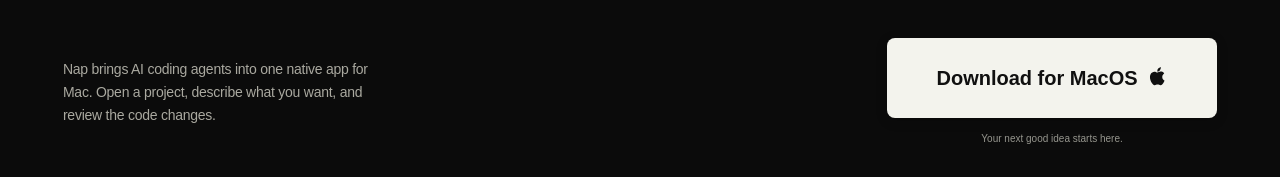
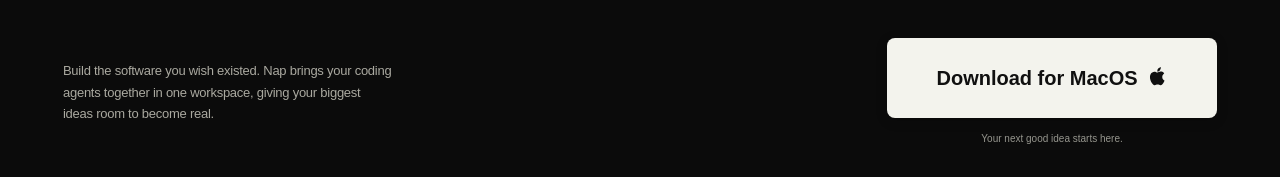
Before and after one commit to farzeenilyaszargar/Mandora, a Next.js app: page / in a window 1280 px wide. Shown: the part 432-609 px from the top of the page. Built offline with nearby package versions, Linux system fonts and the light colour scheme.

Commit message:
Refine hero vision and reduce description type size

```diff
--- a/app/contrast.css
+++ b/app/contrast.css
@@ -12,7 +12,7 @@
 .nap-copy h1 > span { display: block; white-space: nowrap; }
 .nap-copy h1 > span:last-child { text-align: right; margin-top: .025em; }
 .nap-hero-bottom { display: flex; justify-content: space-between; align-items: center; gap: 30px; margin: 42px 1% 0; }
-.nap-description { max-width: 330px; font-size: 14px; line-height: 1.65; letter-spacing: -.25px; color: #aaa9a0; }
+.nap-description { max-width: 330px; font-size: 13px; line-height: 1.65; letter-spacing: -.25px; color: #aaa9a0; }
 .nap-action { position: relative; z-index: 1; width: fit-content; flex-shrink: 0; }
 .nap-download { display: flex; align-items: center; justify-content: center; gap: 10px; padding: 25px 28px; width: 330px; border-radius: 8px; background: #f3f3ed; color: #101010 !important; font-size: 20px; font-weight: 600; box-shadow: 0 3px 12px #00000030; transition: background .2s, transform .2s; }
 .nap-download svg { width: 20px; height: 23px; transform: translateY(-2px); }
@@ -20,7 +20,7 @@
 .nap-download-note { font-size: 10px; margin-top: 13px; color: #96968e; text-align: center; }
 .contrast-page a:focus-visible { outline: 2px solid #ddd; outline-offset: 5px; }
 .liquid-field { position: fixed; top: 0; left: 0; width: 0; height: 0; pointer-events: none; z-index: 20; visibility: hidden; mix-blend-mode: difference; }
-@media (min-width: 1800px) { .nap-hero-bottom { margin-top: 55px; } .nap-description { font-size: 16px; max-width: 390px; } .nap-download { width: 370px; padding: 28px 30px; font-size: 22px; } }
+@media (min-width: 1800px) { .nap-hero-bottom { margin-top: 55px; } .nap-description { font-size: 14px; max-width: 390px; } .nap-download { width: 370px; padding: 28px 30px; font-size: 22px; } }
 @media (max-width: 700px) { .nap-header { top: 22px; left: 5%; right: 5%; } .nap-wordmark { font-size: 34px; } .nap-docs { font-size: 13px; gap: 12px; } .nap-hero { padding: 85px 5% 70px; } .nap-eyebrow { margin: 0 0 30px; font-size: 8px; } .nap-copy h1 { font-size: 11.7vw; line-height: .95; } .nap-copy h1 > span:last-child { margin-top: 10px; } .nap-hero-bottom { flex-direction: column; align-items: flex-start; gap: 30px; margin: 30px 0 0; } .nap-description { max-width: 270px; font-size: 12px; line-height: 1.6; } .nap-action { align-self: flex-end; } .nap-download { width: 290px; padding: 22px 25px; font-size: 18px; } .nap-download-note { font-size: 9px; margin-top: 12px; } }
 @media (max-height: 580px) { .nap-hero { padding-top: 85px; padding-bottom: 60px; } .nap-eyebrow { margin-bottom: 18px; } .nap-copy h1 { font-size: min(11.7vw, 19svh); } .nap-hero-bottom { margin-top: 22px; gap: 16px; } .nap-download { padding: 17px 23px; } .nap-description { font-size: 12px; } }
 @media (prefers-reduced-motion: reduce) { .nap-download { transition: none; } }
--- a/app/page.tsx
+++ b/app/page.tsx
@@ -27,7 +27,7 @@ export default function Home() {
           <p className="nap-eyebrow">A LITTLE LESS FRICTION.</p>
           <h1 id="nap-title"><span>YOUR AGENTS.</span><span>ALL TOGETHER.</span></h1>
           <div className="nap-hero-bottom">
-          <p className="nap-description">Nap brings AI coding agents into one native app for Mac. Open a project, describe what you want, and review the code changes.</p>
+          <p className="nap-description">Build the software you wish existed. Nap brings your coding agents together in one workspace, giving your biggest ideas room to become real.</p>
           <div className="nap-action">
             <NapDownload />
             <p className="nap-download-note">Your next good idea starts here.</p>
```
